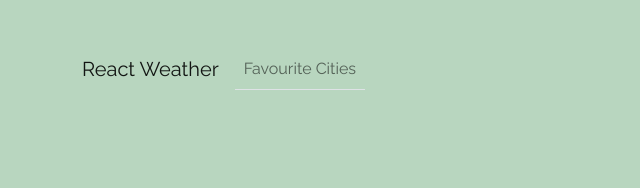
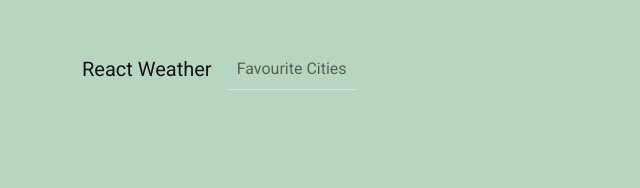
Before and after one commit to seanxbrown/react-weather-2, a React (Create React App) app: page / in a window 1280 px wide. Shown: the top 188 px of the page, without its empty margins (0-640 px from the left). Built offline with nearby package versions, Linux system fonts and the light colour scheme.

Commit message:
Style: Change font to Roboto

```diff
--- a/public/index.html
+++ b/public/index.html
@@ -4,7 +4,7 @@
     <meta charset="utf-8" />
     <link rel="preconnect" href="https://fonts.googleapis.com">
     <link rel="preconnect" href="https://fonts.gstatic.com" crossorigin>
-    <link href="https://fonts.googleapis.com/css2?family=Raleway&display=swap" rel="stylesheet">
+    <link href="https://fonts.googleapis.com/css2?family=Roboto&display=swap" rel="stylesheet">
     <link rel="icon" href="%PUBLIC_URL%/favicon.ico" />
     <link
   rel="stylesheet"
--- a/src/App.css
+++ b/src/App.css
@@ -16,7 +16,7 @@
 
 body {
   background-color: var(--background);
-  font-family: 'Raleway', sans-serif;
+  font-family: 'Roboto', sans-serif;
   line-height: 1.5rem;
 }
 
```
Also changed, not shown: 6 other files (tests, documents, lock files or other folders).
